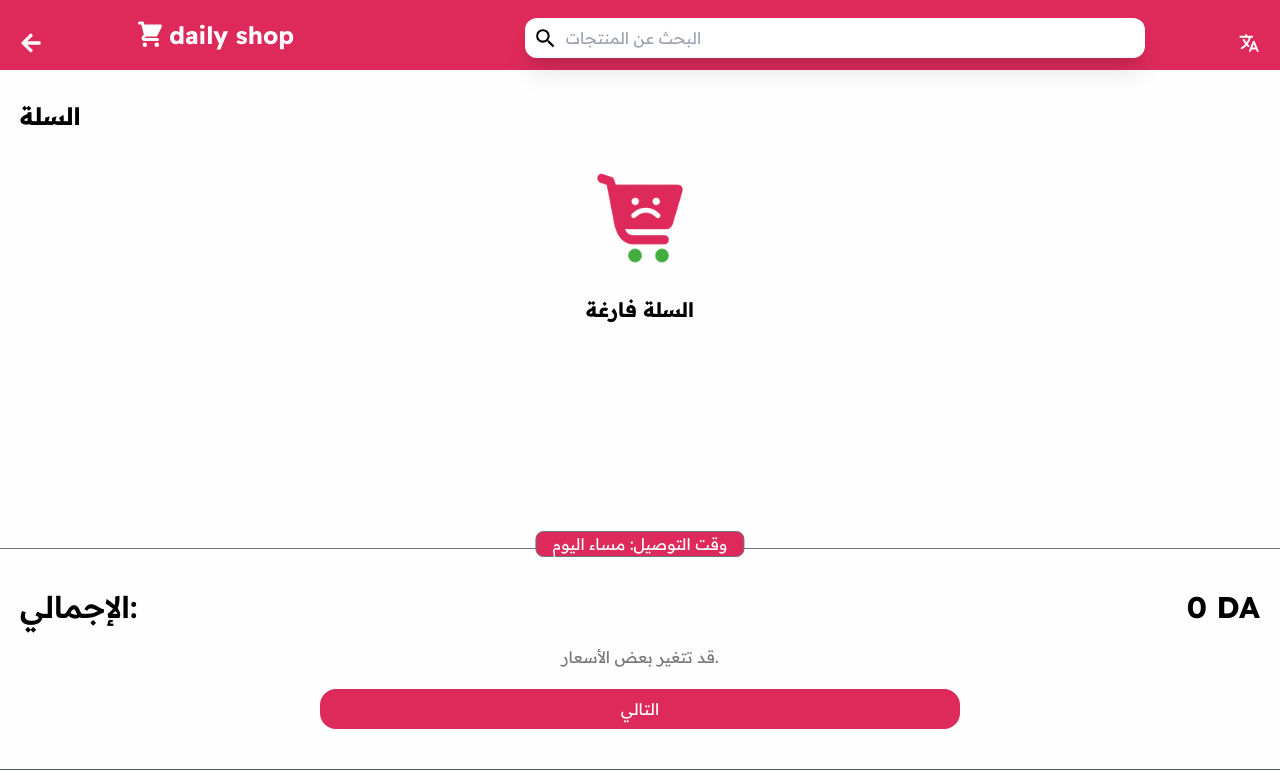
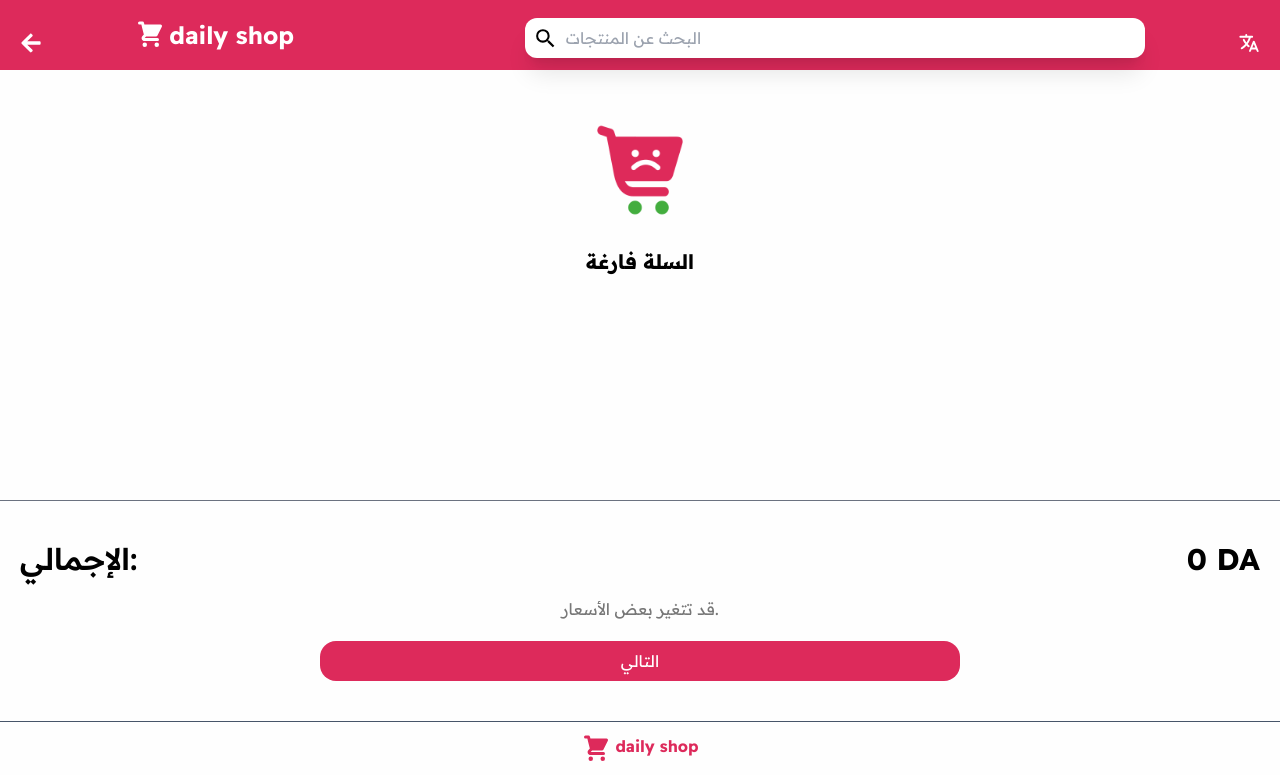
Before and after one commit to raoufffffff/stor, a React (Vite) app: page /card in a window 1280 px wide. Shown: the top 775 px of the page. Built offline with nearby package versions, Linux system fonts and the light colour scheme.

Commit message:
Update Card.jsx

```diff
--- a/src/pages/Card/Card.jsx
+++ b/src/pages/Card/Card.jsx
@@ -91,19 +91,13 @@ const Card = () => {
       transition={{ duration: 0.5, type: 'spring' }}
       className=''
     >
-      <h1 className='text-center md:text-start px-5 font-bold text-2xl my-2'>
-        {t('text')}
-      </h1>
+
       <div className='flex pt-5 min-h-[45vh] max-h-[45vh] overflow-y-auto flex-col mt-4 px-3 md:flex-row md:flex-wrap md:justify-center'>
         {snap.items.length > 0 ? ourCardItems : <EmptyItems />}
       </div>
       <div className={`w-full border-t mt-10 border-t-gray-500 relative`}>
 
-        <div className='px-4 w-fit absolute -top-[15%] md:-top-[10%] z-40 rounded-lg bg-[#dd2a5b] text-white text-center left-[50%] translate-x-[-50%] border border-gray-500'>
-          {t('deliveryTime', {
-            time: time > 17 ? t('tomorrowEvening') : t('todayEvening'),
-          })}
-        </div>
+
         <div className='text-xl md:text-3xl flex items-center justify-between md:text-center font-[600] px-5 mt-10'>
           {t('total')}: <span className='font-bold'>{price()} DA</span>
         </div>
```
